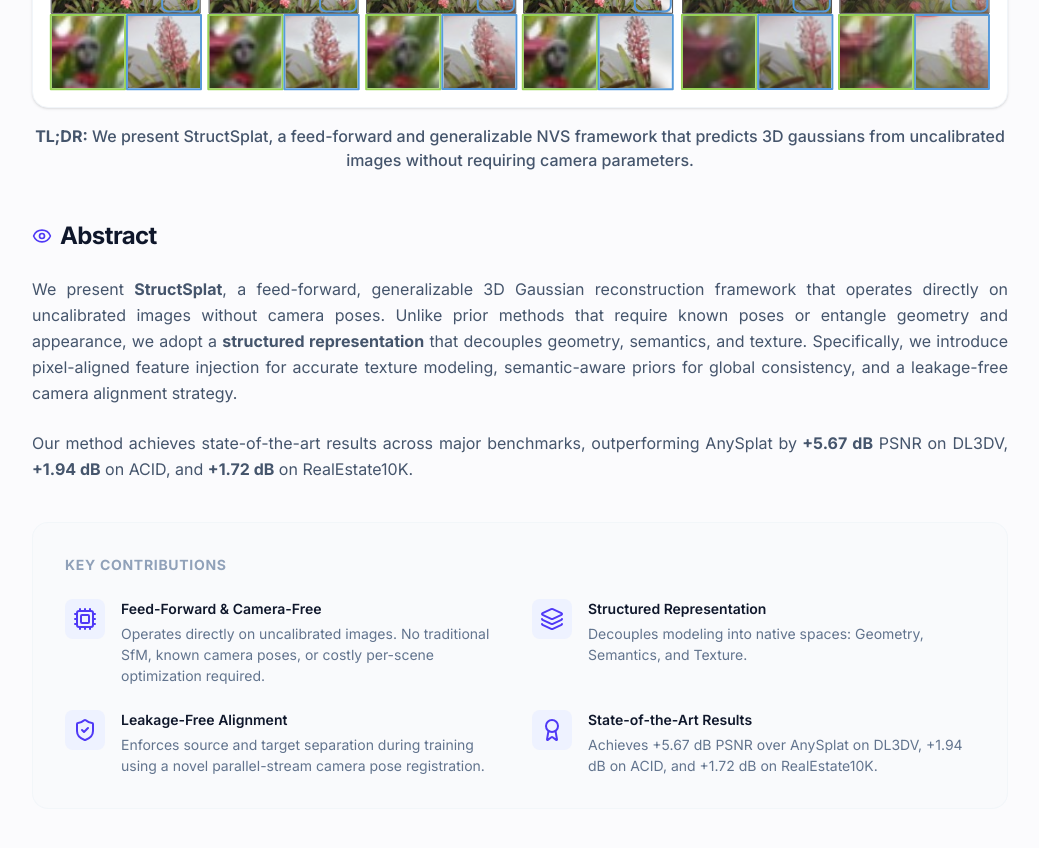
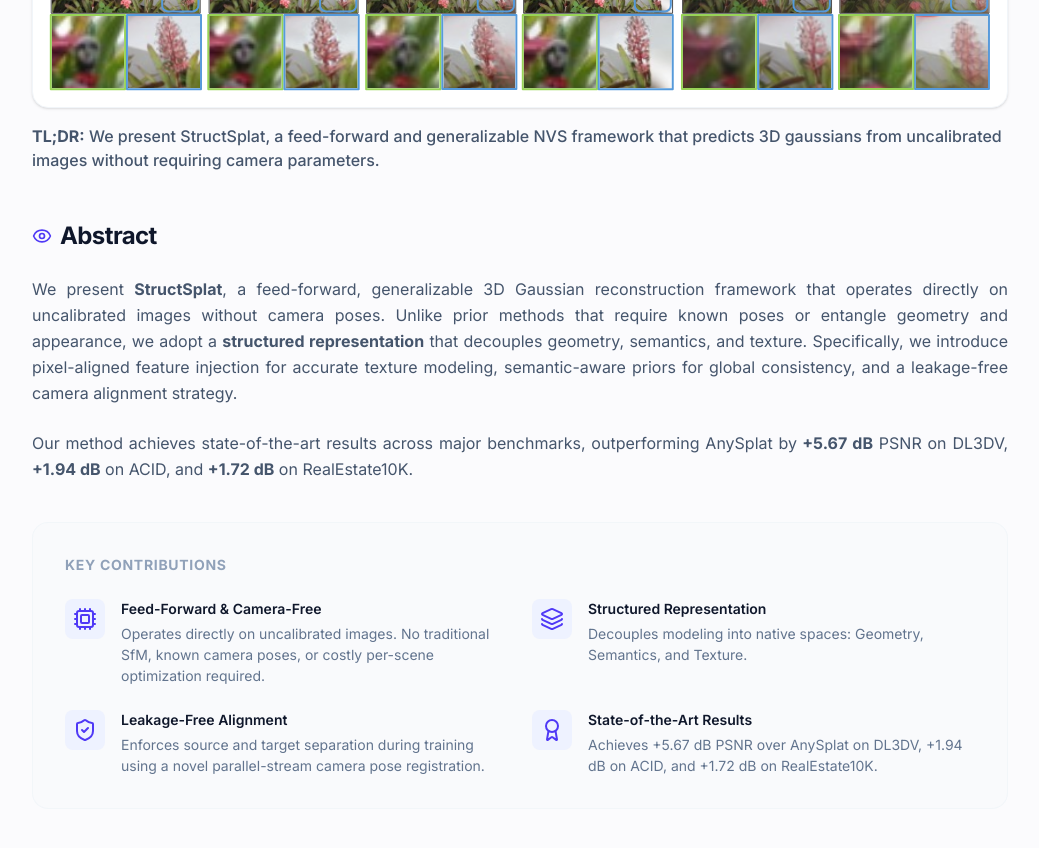
Before and after one commit to structsplat/structsplat.github.io, a React (Vite) app: page / in a window 1280 px wide. Shown: the part 1100-1948 px from the top of the page, without its empty margins (120-1159 px from the left). Built offline with nearby package versions, Linux system fonts and the light colour scheme.

Commit message:
Adjust TL;DR

```diff
--- a/src/components/Abstract.tsx
+++ b/src/components/Abstract.tsx
@@ -38,7 +38,7 @@
               id="teaser-image-element"
             />
           </div>
-          <p className="mt-4 text-center text-sm sm:text-base text-slate-600 font-medium" id="teaser-tldr">
+          <p className="mt-4 text-left text-sm sm:text-base text-slate-600 font-medium" id="teaser-tldr">
             <strong>TL;DR:</strong> We present StructSplat, a feed-forward and generalizable NVS framework that predicts 3D gaussians from uncalibrated images without requiring camera parameters.
           </p>
         </div>
```
